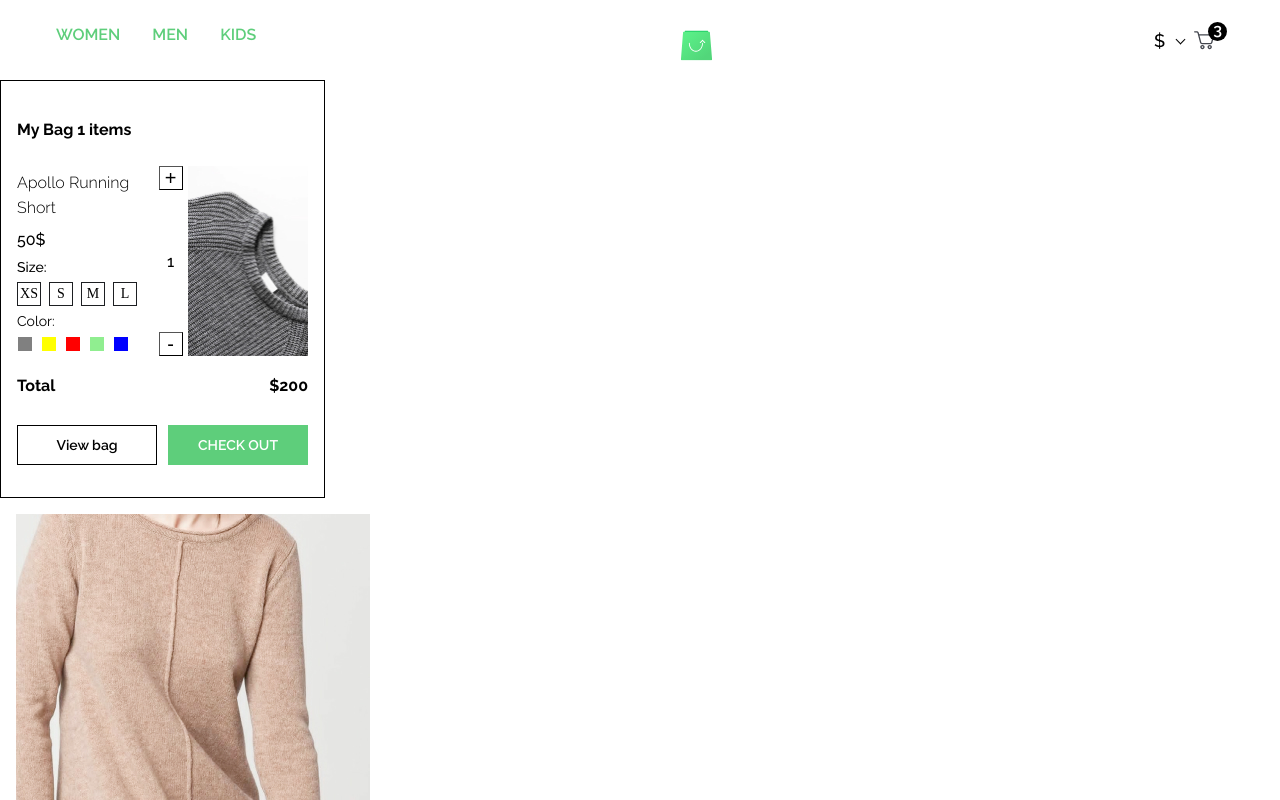
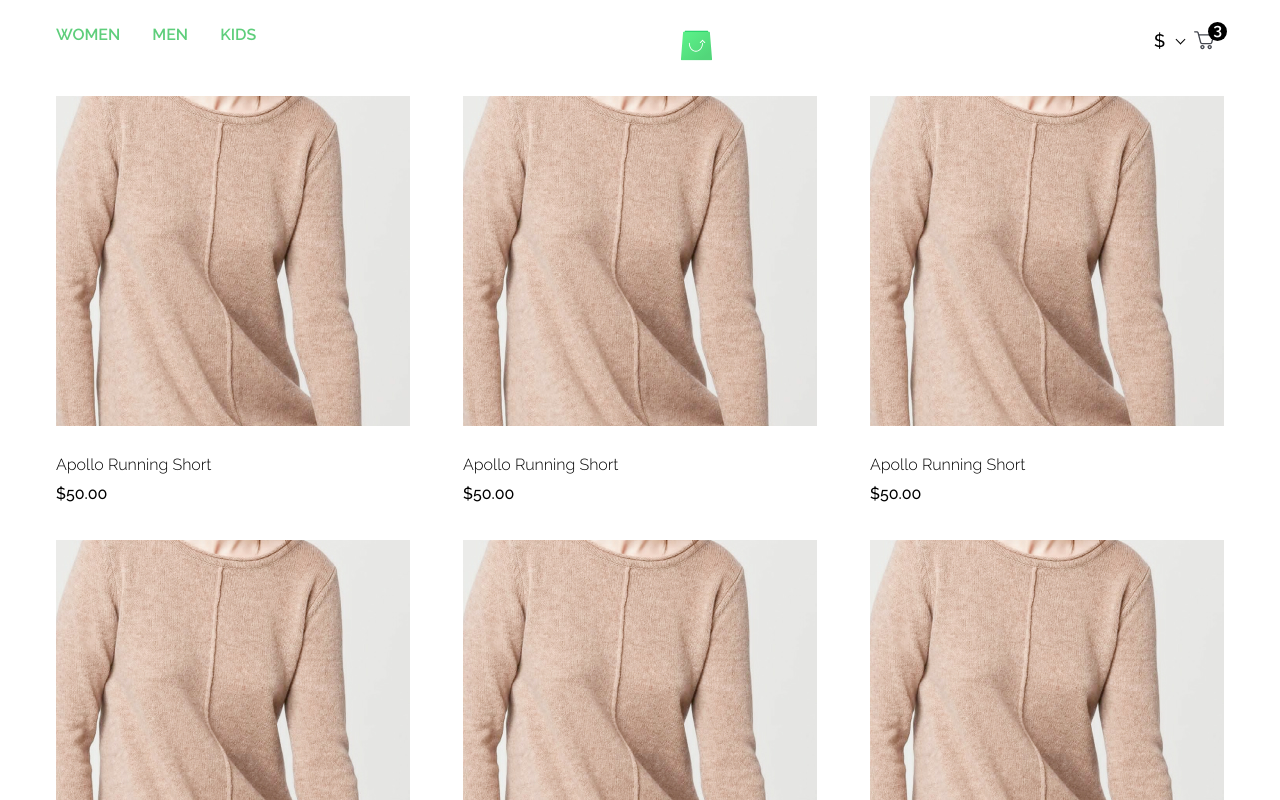
Before and after one commit to BlackHatMan/ScandiWeb, a React (Create React App) app: page / in a window 1280 px wide. Shown: the top 800 px of the page. Built offline with nearby package versions, Linux system fonts and the light colour scheme; the HTML template or start-up script is replaced by a standard one.

Commit message:
feat: add PLP

```diff
--- a/src/App.js
+++ b/src/App.js
@@ -1,13 +1,13 @@
 import Category from './Category';
 import CardOverlay from './components/CardOverlay';
-import ItemPreview from './components/ItemPreview';
+import PLP from './components/PLP';
 
 function App() {
   return (
     <div className="App">
       <Category />
-      <CardOverlay />
-      <ItemPreview />
+      {/* <CardOverlay /> */}
+      <PLP />
     </div>
   );
 }
--- a/src/category.css
+++ b/src/category.css
@@ -1,6 +1,4 @@
 .header {
-    margin: 0 auto;
-    max-width: 1200px;
     height: 80px;
     padding: 25px 0;
     display: flex;
--- a/src/components/CardOverlay.jsx
+++ b/src/components/CardOverlay.jsx
@@ -1,7 +1,7 @@
 import { Component } from 'react';
 import styled from 'styled-components';
 import { Container, Typography } from './styledComponents';
-import Cart from './Cart';
+import CartModal from './CartModal';
 
 const ContainerOverlay = styled('div')`
   width: 325px;
@@ -48,7 +48,7 @@ class CardOverlay extends Component {
         <Typography fw="700" lh="25px" mr="4px 0">
           My Bag {this.state.count} items
         </Typography>
-        <Cart
+        <CartModal
           sizeStock={sizeStock}
           colorStock={colorStock}
           handlerCount={this.handlerCount}
--- a/src/components/ItemPreview.jsx
+++ /dev/null
@@ -1,61 +0,0 @@
-import { Component } from 'react';
-import styled from 'styled-components';
-import { Container, Typography } from './styledComponents';
-import CartLogo from '../svg/Card_item.svg';
-
-const ImageWrapper = styled('div')`
-  max-width: 350px;
-  height: 330px;
-  width: 100%;
-  position: relative;
-`;
-const Logo = styled('img')`
-  cursor: pointer;
-  position: absolute;
-  bottom: -26px;
-  right: 15px;
-  opacity: 0;
-  transition: opacity ease 0.3s;
-`;
-
-const Wrapper = styled(Container)`
-  &:hover {
-    transition: ease 0.3s background;
-    background-color: #ffffff;
-    box-shadow: 0px 4px 35px rgba(168, 172, 176, 0.19);
-    ${Logo} {
-      opacity: 1;
-    }
-  }
-`;
-const StockTitle = styled('span')`
-  position: absolute;
-  left: 25%;
-  top: 45%;
-  text-transform: uppercase;
-  font-weight: 400;
-  font-size: 24px;
-  line-height: 160%;
-  color: #8d8f9a;
-`;
-class ItemPreview extends Component {
-  render() {
-    return (
-      <Wrapper padding="16px" flexDirection="column" width="386px">
-        <ImageWrapper>
-          <img src="./Product_B.jpg" alt="" />
-          {false && <StockTitle>OUT OF STOCK</StockTitle>}
-          <Logo src={CartLogo} alt="" />
-        </ImageWrapper>
-        <Typography fw="300" fs="16px" lh="29px" mr="24px 0 0 0">
-          Apollo Running Short
-        </Typography>
-        <Typography fw="500" fs="16px" lh="29px">
-          $50.00
-        </Typography>
-      </Wrapper>
-    );
-  }
-}
-
-export default ItemPreview;
--- /dev/null
+++ b/src/components/PLP.jsx
@@ -0,0 +1,86 @@
+import { Component } from 'react';
+import styled from 'styled-components';
+import { Container, Typography } from './styledComponents';
+import CartLogo from '../svg/Card_item.svg';
+
+const ImageWrapper = styled('div')`
+  max-width: 350px;
+  height: 330px;
+  width: 100%;
+  position: relative;
+`;
+const Logo = styled('img')`
+  cursor: pointer;
+  position: absolute;
+  bottom: -26px;
+  right: 15px;
+  opacity: 0;
+  transition: opacity ease 0.3s;
+`;
+
+const Wrapper = styled(Container)`
+  color: ${(props) => props.color};
+  &:hover {
+    transition: ease 0.3s background;
+    background-color: #ffffff;
+    box-shadow: 0px 4px 35px rgba(168, 172, 176, 0.19);
+    ${Logo} {
+      opacity: 1;
+    }
+  }
+`;
+const StockTitle = styled('span')`
+  position: absolute;
+  left: 25%;
+  top: 45%;
+  text-transform: uppercase;
+  font-weight: 400;
+  font-size: 24px;
+  line-height: 160%;
+`;
+const Products = styled(Container)`
+  flex-wrap: wrap;
+`;
+class PLP extends Component {
+  render() {
+    const item = {
+      name: 'Apollo Running Short',
+      price: '$50.00',
+      imageSrc: './Product_B.jpg',
+      available: true,
+    };
+    const mock = new Array(6).fill('');
+    return (
+      <Products>
+        {mock.map((e, i) => {
+          return (
+            <Wrapper
+              key={i}
+              padding="16px"
+              flexDirection="column"
+              width="386px"
+              color={item.available ? '' : '#8D8F9A'}
+            >
+              <ImageWrapper>
+                <img src={item.imageSrc} alt="product" />
+                {item.available ? (
+                  <Logo src={CartLogo} alt="add item" />
+                ) : (
+                  <StockTitle>OUT OF STOCK</StockTitle>
+                )}
+              </ImageWrapper>
+              <Typography fw="300" fs="16px" lh="29px" mr="24px 0 0 0">
+                {item.name}
+              </Typography>
+              <Typography fw="500" fs="16px" lh="29px">
+                {item.price}
+              </Typography>
+            </Wrapper>
+          );
+        })}
+      </Products>
+    );
+  }
+}
+
+export default PLP;
--- a/src/index.css
+++ b/src/index.css
@@ -20,5 +20,6 @@ code {
 }
 
 .App {
-  max-width: 1440px;
+  max-width: 1200px;
+  margin: 0 auto;
 }
```
Also changed, not shown: src/components/CartModal.jsx (renamed from src/components/Cart.jsx).
